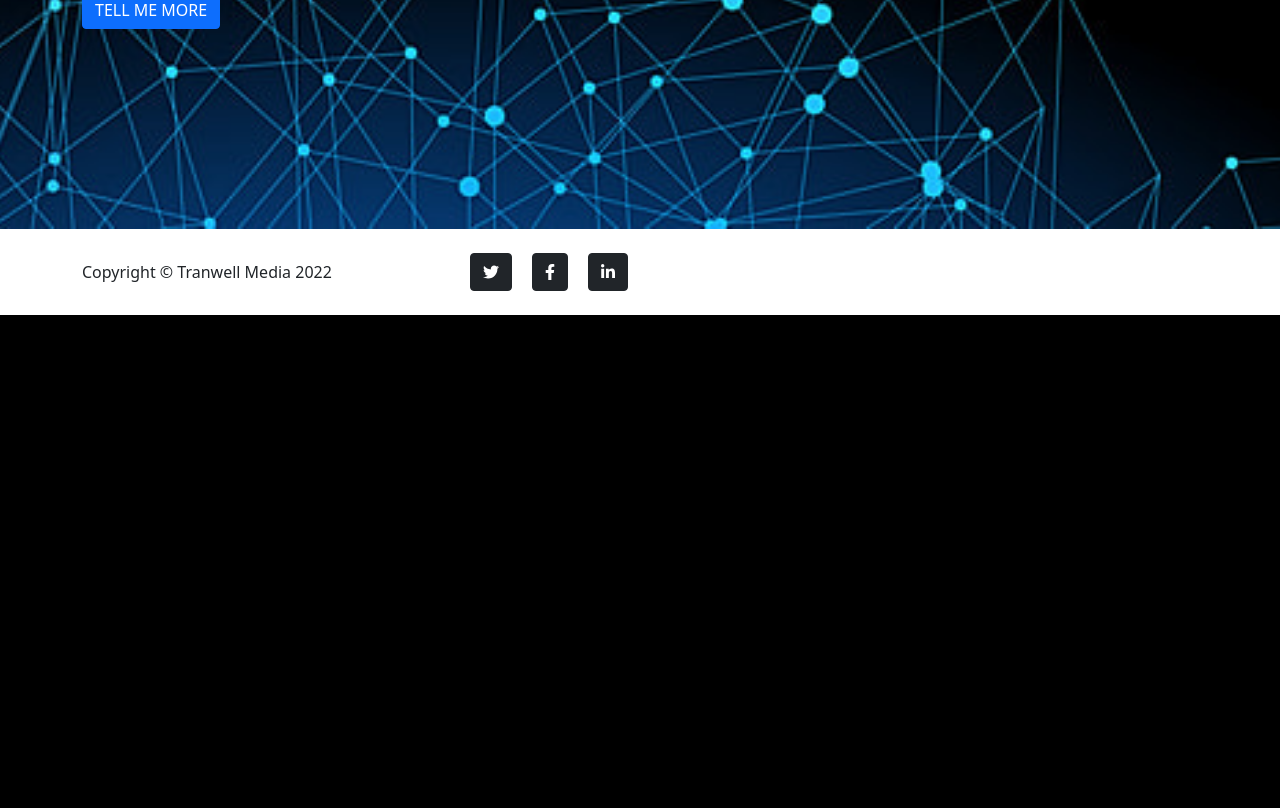
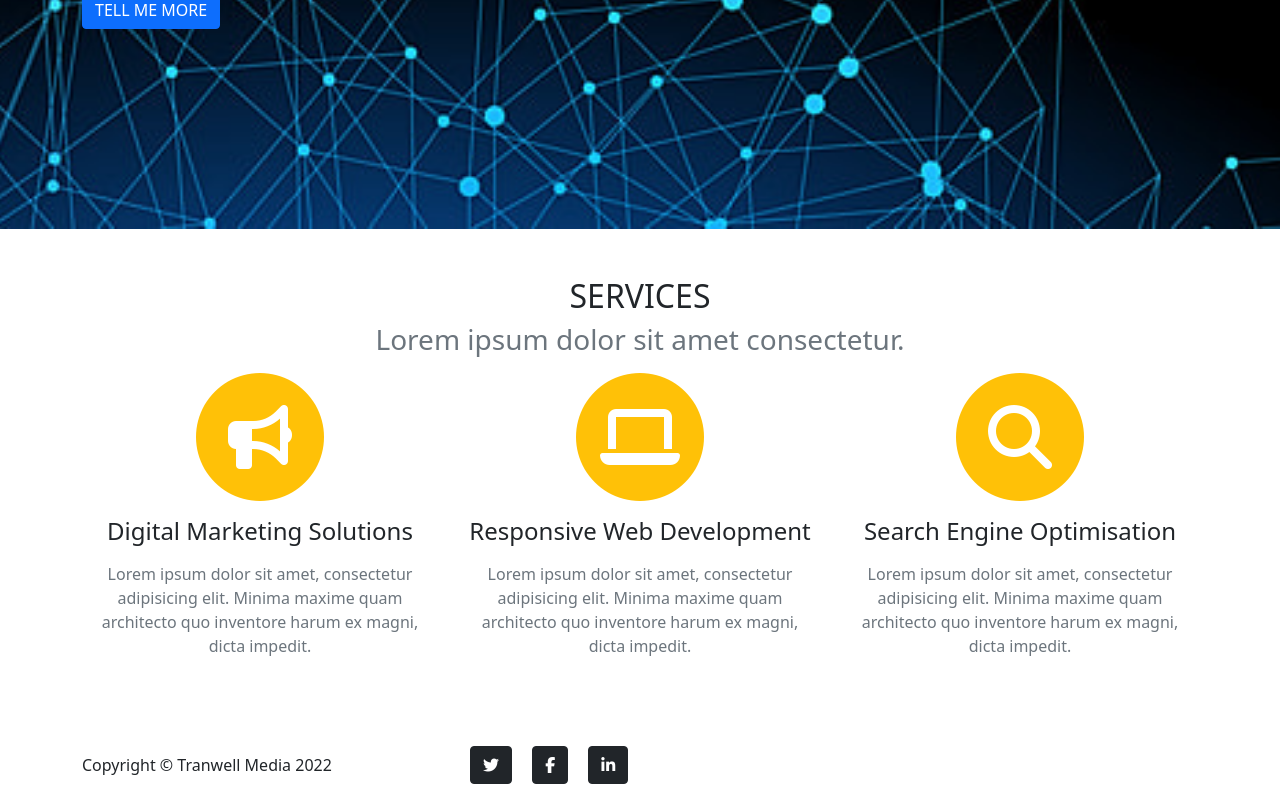
Before and after one commit to unkhan87/Project-Tranwell-Media, a Django app: page / in a window 1280 px wide. Shown: the part 541-1349 px from the top of the page. Before the commit the page ends 856 px from the top, so only its background shows below. Run offline with Django 3.2, Linux system fonts and the light colour scheme; some libraries are stand-ins or nearby versions.

Commit message:
Services section now added

```diff
--- a/templates/base.html
+++ b/templates/base.html
@@ -7,7 +7,8 @@
     <meta http-equiv="X-UA-Compatible" content="IE=edge">
     <meta name="viewport" content="width=device-width, initial-scale=1.0">
     <link href="https://cdn.jsdelivr.net/npm/bootstrap@5.1.3/dist/css/bootstrap.min.css" rel="stylesheet" integrity="sha384-1BmE4kWBq78iYhFldvKuhfTAU6auU8tT94WrHftjDbrCEXSU1oBoqyl2QvZ6jIW3" crossorigin="anonymous">
-    <script src="https://use.fontawesome.com/releases/v6.1.0/js/all.js" crossorigin="anonymous"></script>
+    <!--<script src="https://use.fontawesome.com/releases/v6.1.0/js/all.js" crossorigin="anonymous"></script>-->
+    <script src="https://kit.fontawesome.com/ff8abb6cb8.js" crossorigin="anonymous"></script>
     <link rel="stylesheet" href= "{% static 'css/style.css' %}">
     <title>Document</title>
 </head>
--- a/templates/index.html
+++ b/templates/index.html
@@ -10,6 +10,40 @@
             <a class="btn btn-primary btn-xl text-uppercase" href="#services">Tell Me More</a>
         </div>
     </header>
-
+<!-- Services-->
+<section class="page-section" id="services">
+    <div class="container mt-5">
+        <div class="text-center">
+            <h2 class="section-heading text-uppercase">Services</h2>
+            <h3 class="section-subheading text-muted mb-3">Lorem ipsum dolor sit amet consectetur.</h3>
+        </div>
+        <div class="row text-center mb-5">
+            <div class="col-md-4">
+                <span class="fa-stack fa-4x">
+                    <i class="fa-solid fa-circle fa-stack-2x text-warning"></i>
+                    <i class="fa-solid fa-bullhorn fa-stack-1x fa-inverse"></i>
+                </span>
+                <h4 class="my-3">Digital Marketing Solutions</h4>
+                <p class="text-muted">Lorem ipsum dolor sit amet, consectetur adipisicing elit. Minima maxime quam architecto quo inventore harum ex magni, dicta impedit.</p>
+            </div>
+            <div class="col-md-4">
+                <span class="fa-stack fa-4x">
+                    <i class="fas fa-circle fa-stack-2x text-warning"></i>
+                    <i class="fas fa-laptop fa-stack-1x fa-inverse"></i>
+                </span>
+                <h4 class="my-3">Responsive Web Development</h4>
+                <p class="text-muted">Lorem ipsum dolor sit amet, consectetur adipisicing elit. Minima maxime quam architecto quo inventore harum ex magni, dicta impedit.</p>
+            </div>
+            <div class="col-md-4">
+                <span class="fa-stack fa-4x">
+                    <i class="fas fa-circle fa-stack-2x text-warning"></i>
+                    <i class="fas fa-magnifying-glass fa-stack-1x fa-inverse"></i>
+                </span>
+                <h4 class="my-3">Search Engine Optimisation</h4>
+                <p class="text-muted">Lorem ipsum dolor sit amet, consectetur adipisicing elit. Minima maxime quam architecto quo inventore harum ex magni, dicta impedit.</p>
+            </div>
+        </div>
+    </div>
+</section>
 
 {%endblock%}
```
Also changed, not shown: README.md.
